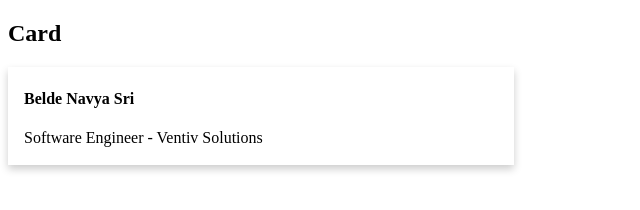
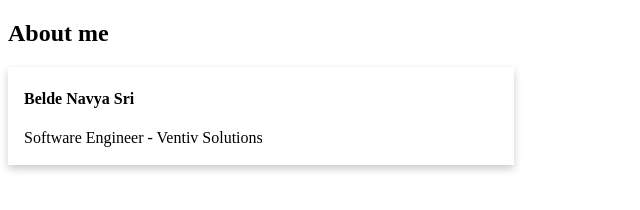
Before and after one commit to Navyasri-Elde/myWebsite, a plain HTML site: page index.html in a window 1280 px wide. Shown: the full height of the page, 0-640 px from the left. Drawn offline with Linux system fonts and the light colour scheme.

Commit message:
Update index.html

```diff
--- a/index.html
+++ b/index.html
@@ -20,7 +20,7 @@
 </head>
 <body>
 
-<h2>Card</h2>
+<h2>About me</h2>
 
 <div class="card">
   <div class="container">
```
